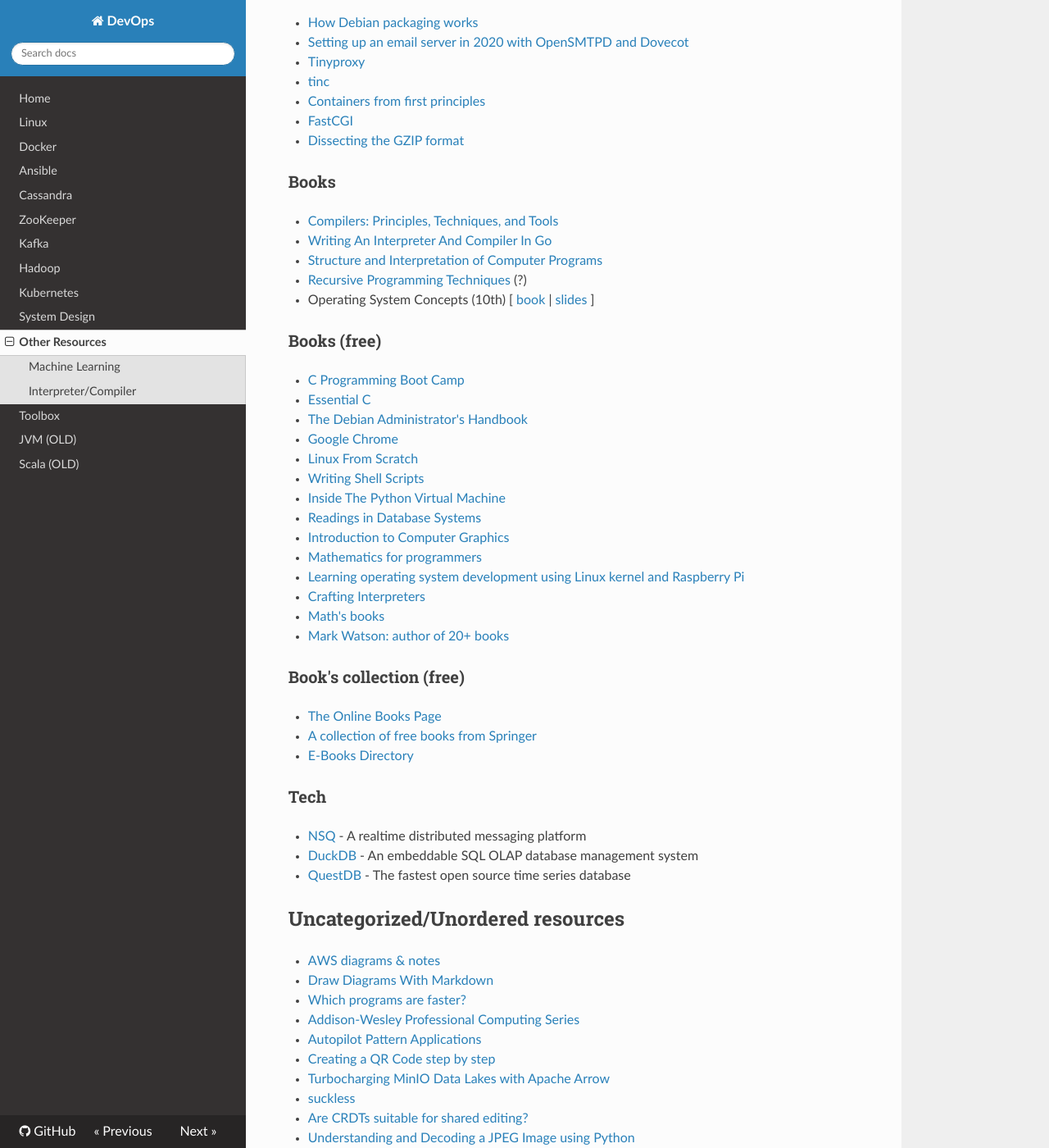
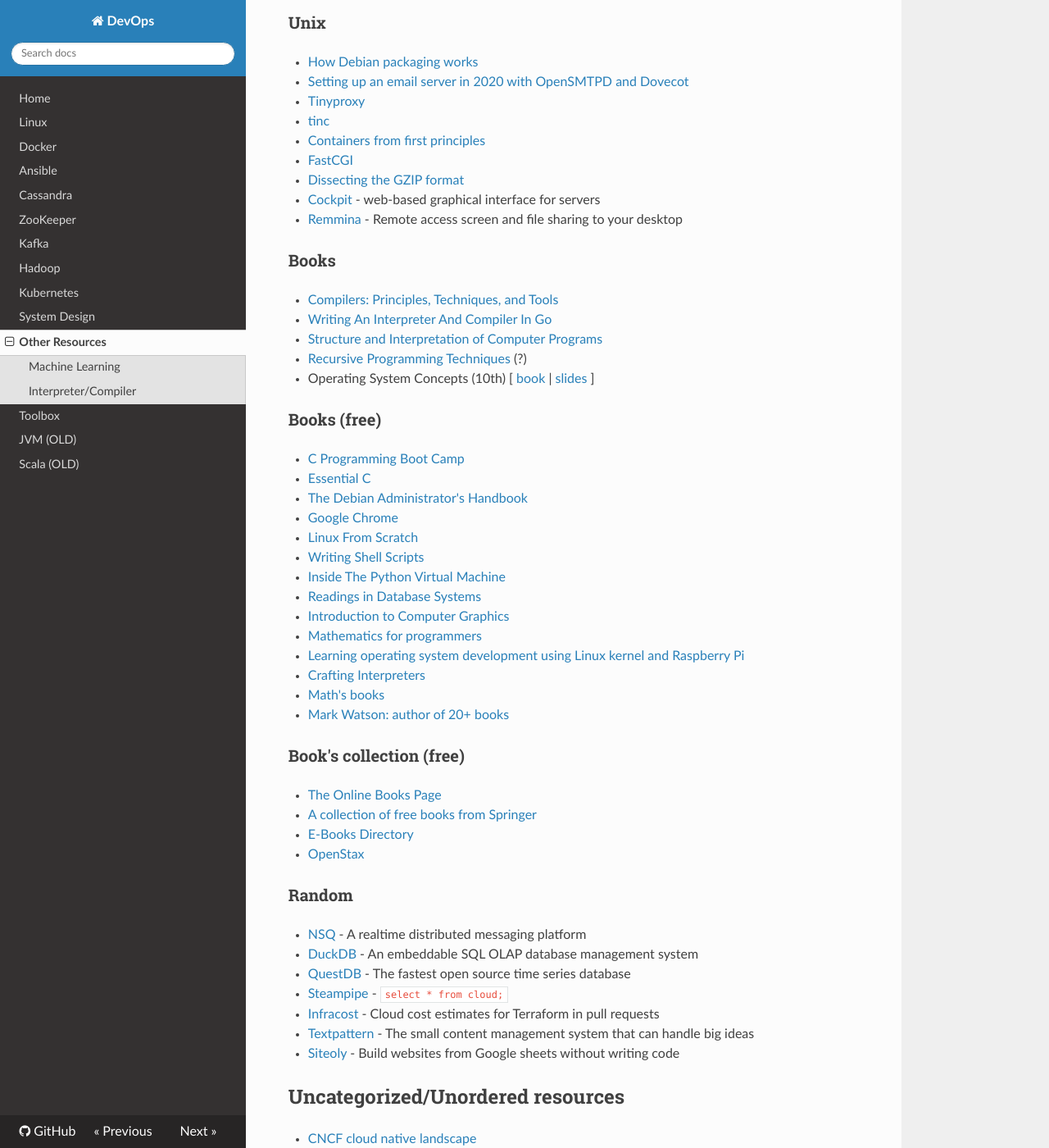
Before and after one commit to niqdev/devops, an MkDocs documentation site: the page built from docs/other-resources.md, in a window 1280 px wide and 1400 px high, scrolled down 1143 px. Shown: the whole window at 82% size. Built offline with MkDocs 1.6.1, drawn with Linux system fonts in a browser that asks for light colours; nearby versions of some CDN libraries; some of the changed text lies outside the part shown.

Commit message:
update docs

```diff
--- a/docs/other-resources.md
+++ b/docs/other-resources.md
@@ -30,6 +31,7 @@
 
 ## OS
 
+* [Linux From Scratch](https://www.linuxfromscratch.org)
 * [Computer System Engineering](https://ocw.mit.edu/courses/electrical-engineering-and-computer-science/6-033-computer-system-engineering-spring-2018) (course)
 * [CS 377 Spring '14: Operating Systems](https://m.youtube.com/playlist?list=PLacuG5pysFbDQU8kKxbUh4K5c1iL5_k7k) (course)
 * [Operating System](https://m.youtube.com/playlist?list=PLBlnK6fEyqRiVhbXDGLXDk_OQAeuVcp2O) (course)
@@ -47,6 +49,8 @@
 * [Containers from first principles](https://fzakaria.com/2020/05/31/containers-from-first-principles.html)
 * [FastCGI](http://www.nongnu.org/fastcgi)
 * [Dissecting the GZIP format](http://www.infinitepartitions.com/cgi-bin/showarticle.cgi?article=art001)
+* [Cockpit](https://cockpit-project.org) - web-based graphical interface for servers
+* [Remmina](https://remmina.org) - Remote access screen and file sharing to your desktop
 
 ### Books
 
@@ -78,16 +82,21 @@
 * [The Online Books Page](https://onlinebooks.library.upenn.edu)
 * [A collection of free books from Springer](https://hnarayanan.github.io/springer-books)
 * [E-Books Directory](http://www.e-booksdirectory.com)
+* [OpenStax](https://openstax.org/subjects)
 
-### Tech
+### Random
 
 * [NSQ](https://nsq.io) - A realtime distributed messaging platform
 * [DuckDB](https://duckdb.org) - An embeddable SQL OLAP database management system
 * [QuestDB](https://questdb.io) - The fastest open source time series database
-
+* [Steampipe](https://steampipe.io) - `select * from cloud;`
+* [Infracost](https://www.infracost.io) - Cloud cost estimates for Terraform in pull requests
+* [Textpattern](https://textpattern.com) - The small content management system that can handle big ideas
+* [Siteoly](https://siteoly.com) - Build websites from Google sheets without writing code
 
 ## Uncategorized/Unordered resources
 
+* [CNCF cloud native landscape](https://landscape.cncf.io)
 * [AWS diagrams & notes](https://www.awsgeek.com)
 * [Draw Diagrams With Markdown](https://support.typora.io/Draw-Diagrams-With-Markdown)
 * [Which programs are faster?](https://benchmarksgame-team.pages.debian.net/benchmarksgame)
```
Also changed, not shown: other parts of docs/other-resources.md (+1 -0 lines), dev.txt (+25 -25 lines), docs/kafka.md (+2 -0 lines), docs/kubernetes.md (+4 -0 lines).
